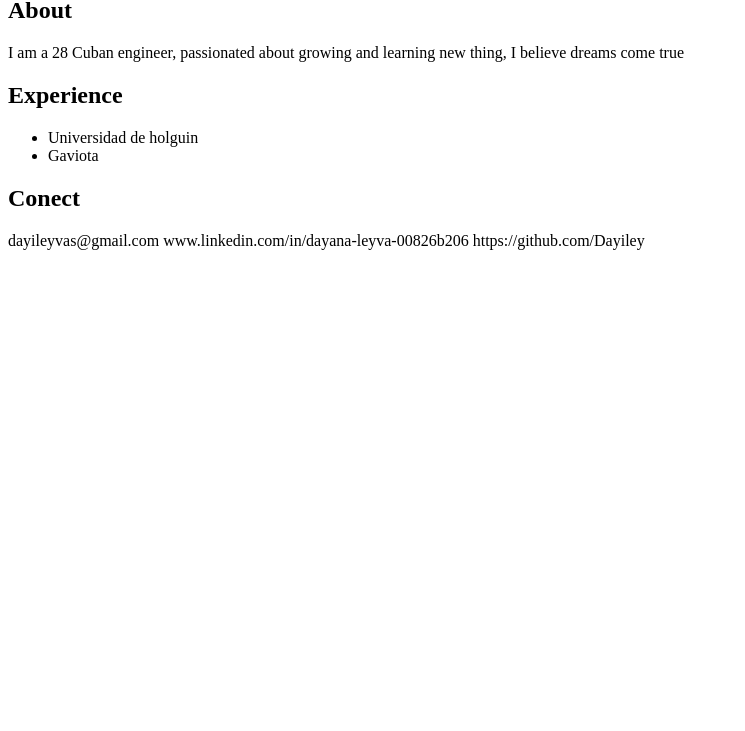
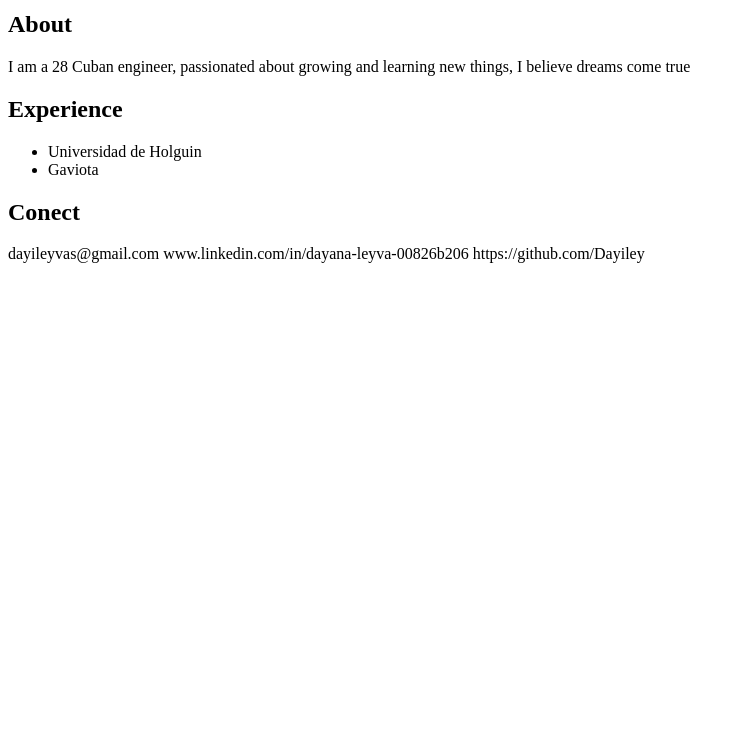
Before and after one commit to Dayiley/dayana-leyva-haumea, a plain HTML site: page index.html in a window 1280 px wide. Shown: the part 69-800 px from the top of the page, without its empty margins (0-745 px from the left). Drawn offline with Linux system fonts and the light colour scheme.

Commit message:
html boilerplate and html markup done

```diff
--- a/index.html
+++ b/index.html
@@ -1,12 +1,27 @@
+<!DOCTYPE html>
+<html lang="en">
+  <head>
+    <meta charset="UTF-8">
+    <title>My First Webpage</title>
+  </head>
+  <body>
         <h1>Dayana Leyva</h1>
+    <section id= "About">
         <h2>About</h2>
-<p>I am a 28 Cuban engineer, passionated about growing and learning new thing, I believe dreams come true  </p>
+        <p>I am a 28 Cuban engineer, passionated about growing and learning new things, I believe dreams come true  </p>
+    </section>
+    <section id= "Experience"></section>
         <h2>Experience</h2>
         <ul>
-    <li>Universidad de holguin</li>
+            <li>Universidad de Holguin</li>
             <li>Gaviota</li>
         </ul>
+    </section>
+    <section id= "Conect">
         <h2>Conect</h2>
         <a>dayileyvas@gmail.com</a>
         <a>www.linkedin.com/in/dayana-leyva-00826b206</a>
         <a>https://github.com/Dayiley</a>
+    </section>
+    </body>
+</html>
```
Lines whose indentation alone changed are shown as unchanged.
